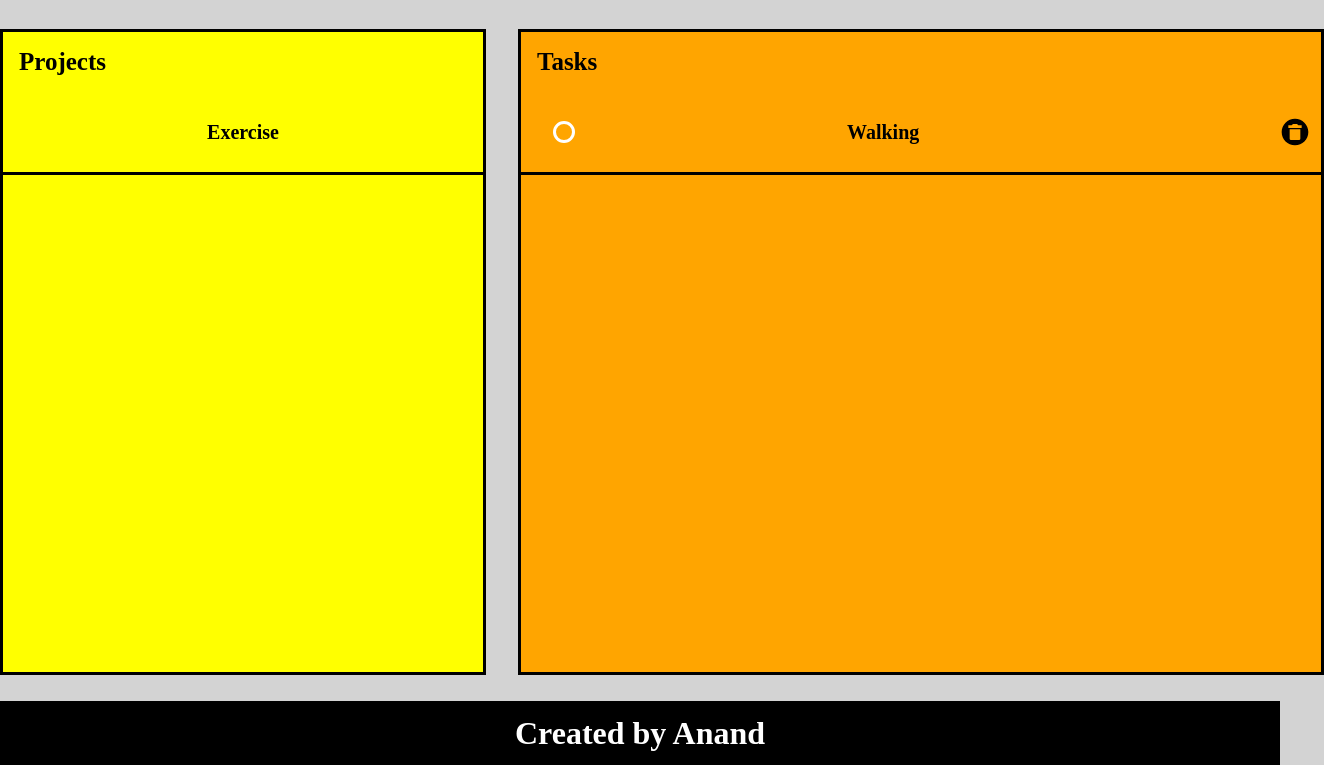
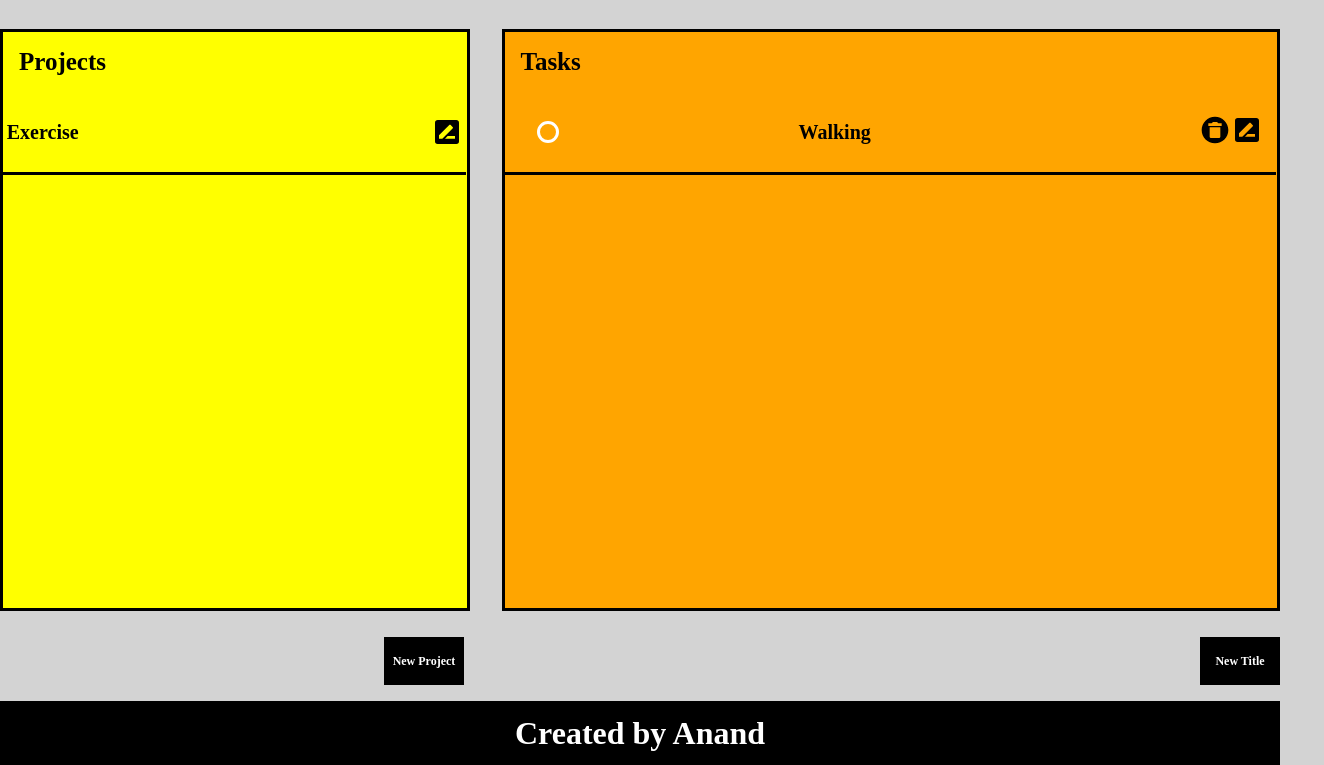
Before and after one commit to anandb104/todo-list, a website built with webpack: page src/template.html in a window 1280 px wide. Shown: the part 83-848 px from the top of the page, 1324 px wide, since content can reach past the window. Built offline with nearby package versions, Linux system fonts and the light colour scheme.

Commit message:
Add rename new project and new task button to create or rename project or task

```diff
--- a/src/dom/dom.js
+++ b/src/dom/dom.js
@@ -1,17 +1,20 @@
-import deleteimage from "../images/delete-circle.svg"
+import deleteimage from "../images/delete-circle.svg";
+import renameimg from "../images/rename-box.svg"
 export function addproject(projectname){
 const projectscol=document.getElementById("projects-col");
-let div=document.createElement("div");
-div.textContent=projectname;
-div.style.display="flex";
-div.style.justifyContent="center";
-div.style.alignItems="center";
-div.style.height=5+"rem";
-div.style.width=30+"rem";
-div.style.fontSize="20px";
-div.style.fontWeight="bold";
-div.style.borderBottom="3px solid black";
-projectscol.appendChild(div);
+let parentdiv=document.createElement("div");
+parentdiv.textContent=projectname;
+parentdiv.style.display="flex";
+parentdiv.style.justifyContent="center";
+parentdiv.style.alignItems="center";
+parentdiv.style.gap=22+"rem";
+parentdiv.style.height=5+"rem";
+parentdiv.style.width=28.96+"rem";
+parentdiv.style.fontSize="20px";
+parentdiv.style.fontWeight="bold";
+parentdiv.style.borderBottom="3px solid black";
+projectscol.appendChild(parentdiv);
+createrenamebutton(parentdiv);
 }
 export function addtask(taskname,projectname){
     const projectscol=document.getElementById("tasks-col");
@@ -29,14 +32,17 @@ export function addtask(taskname,projectname){
     parentdiv.style.display="flex";
     div.style.alignItems="center";
     parentdiv.style.height=5+"rem";
-    parentdiv.style.width=50+"rem";
+    parentdiv.style.width=48.2+"rem";
     parentdiv.style.fontSize="20px";
     div.style.fontWeight="bold";
     parentdiv.style.borderBottom="3px solid black";
     projectscol.appendChild(parentdiv);
     parentdiv.appendChild(taskcircle);
     parentdiv.appendChild(div);
-    createdeletebutton(parentdiv);
+    let subparentdiv=document.createElement("div");
+    parentdiv.appendChild(subparentdiv);
+    createdeletebutton(subparentdiv);
+    createrenamebutton(subparentdiv);
     }
 
 export function marktaskcircle(taskname){
@@ -62,3 +68,9 @@ img.src=deleteimage;
 img.setAttribute("class","task-box-img");
 parentdiv.appendChild(img);
 }
+function createrenamebutton(parentdiv){
+    let img=document.createElement("img");
+    img.src=renameimg;
+    img.setAttribute("class","task-box-rename-img");
+    parentdiv.appendChild(img);
+ }
--- a/src/script.js
+++ b/src/script.js
@@ -8,6 +8,7 @@ createtask("Walking","have to walk man","20-06-2026","high","NA","Exercise",proj
 console.log(projectslist);
 addproject("Exercise");
 addtask("Walking","Exercise");
+
 
 function alleventlisteners(){
    document.addEventListener("click",(e)=>{
--- a/src/style.css
+++ b/src/style.css
@@ -11,6 +11,7 @@ body{
     justify-content:center;
 }
 #todo-box{
+    position:relative;
     display:flex;
     flex-direction:row;
     gap:2rem;
@@ -19,15 +20,17 @@ body{
 }
 #projects-col{
     width:30rem;
-    height:40rem;
+    height:36rem;
     background-color:yellow;
     border:3px solid black;
+    overflow: auto;
 }
 #tasks-col{
     width:50rem;
-    height:40rem;
+    height:36rem;
     background-color:orange;
     border:3px solid black;
+    overflow-y: scroll;
 }
 #header{
 background-color: black;
@@ -73,7 +76,7 @@ width:10rem;
 }
 .task-box{
     align-items:center;
-    gap:17rem;
+    gap:15rem;
 }
 .task-circle{
     margin-left:2rem;
@@ -96,3 +99,49 @@ width:10rem;
 .task-box-img:hover{
     background-color: white;
 }
+.task-box-rename-img{
+    width:2rem;
+    height:2rem;
+}
+.task-box-rename-img:hover{
+    background-color: white;
+}
+#project-col-newproject{
+    position:absolute;
+    top:38rem;
+    left:24rem;
+    background-color: black;
+    display:flex;
+    justify-content: center;
+    text-align: center;
+    align-items: center;
+    font-weight: bold;
+    font-size: 12px;
+    width:5rem;
+    height:3rem;
+    color:white;
+}
+#project-col-newproject:hover{
+    background-color: white;
+    color:black;
+}
+#task-col-newtask{
+    position:absolute;
+    top:38rem;
+    left:75rem;
+    background-color: black;
+    display:flex;
+    justify-content: center;
+    text-align: center;
+    align-items: center;
+    font-weight: bold;
+    font-size: 12px;
+    width:5rem;
+    height:3rem;
+    color:white;
+}
+#task-col-newtask:hover{
+    background-color: white;
+    color:black;
+
+}
--- a/src/template.html
+++ b/src/template.html
@@ -14,10 +14,16 @@
         <div id="project-col-title">
             Projects
         </div>
+        <div id="project-col-newproject">
+            New Project
+        </div>
     </div>
     <div id="tasks-col">
         <div id="tasks-col-title">
             Tasks
+        </div>
+        <div id="task-col-newtask">
+            New Title
         </div>
     </div>
 </div>
```
Also changed, not shown: src/images/rename-box.svg (added).
